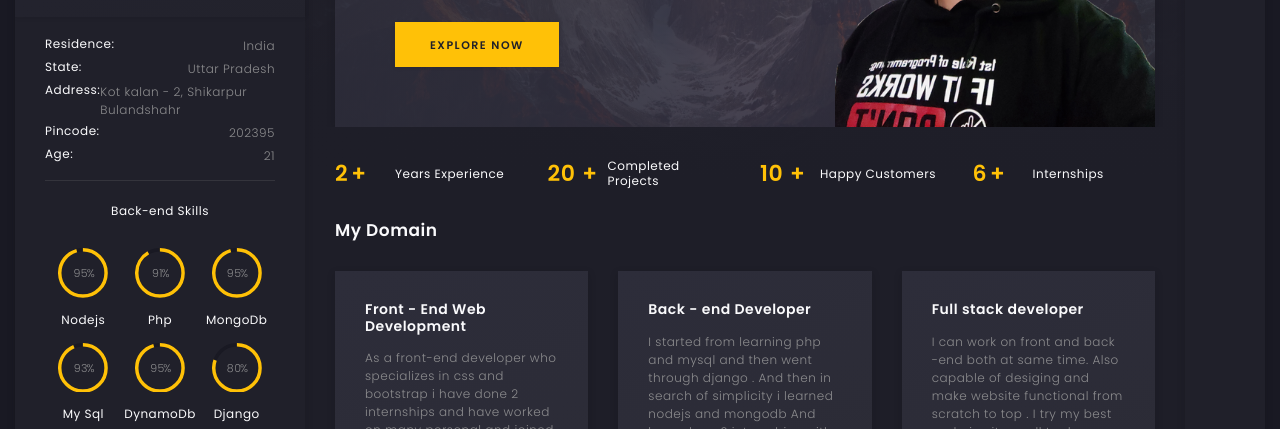
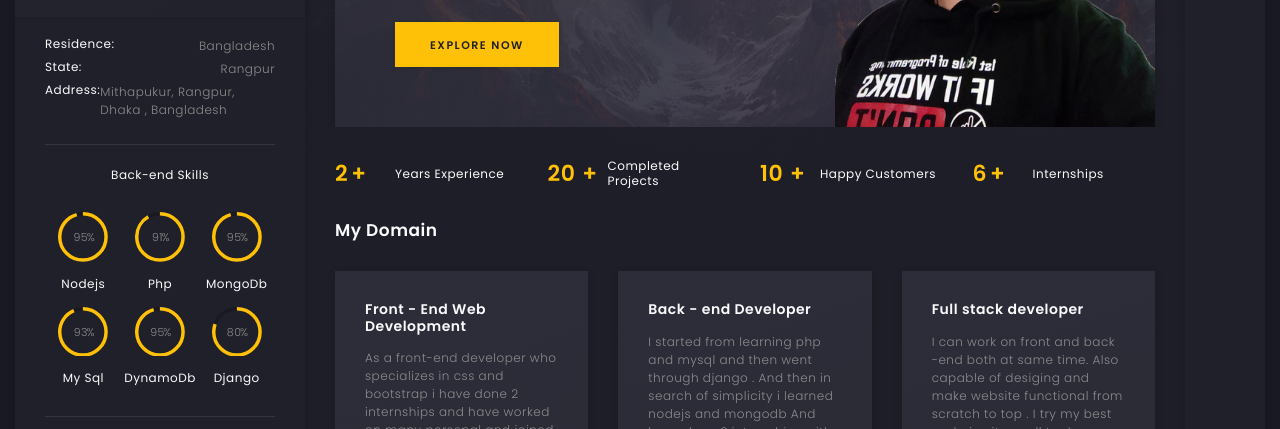
Before and after one commit to muthassimbilla/muthassimbilla.github.io, a plain HTML site: page index.html in a window 1280 px wide. Shown: the part 233-662 px from the top of the page. Drawn offline with nearby package versions, Linux system fonts and the light colour scheme; files whose address does not match are found by name.

Commit message:
Update index.html

```diff
--- a/index.html
+++ b/index.html
@@ -26,7 +26,7 @@
       crossorigin="anonymous"
     ></script>
 
-    <title>Piyush</title>
+    <title>Billa</title>
   </head>
 
   <body>
@@ -93,25 +93,21 @@
                     <!-- country -->
                     <li>
                       <h6>Residence:</h6>
-                      <span>India</span>
+                      <span>Bangladesh</span>
                     </li>
                     <!-- city -->
                     <li>
                       <h6>State:</h6>
-                      <span>Uttar Pradesh</span>
+                      <span>Rangpur</span>
                     </li>
                     <li>
                       <h6>Address:</h6>
-                      <span>Kot kalan - 2, Shikarpur Bulandshahr</span>
+                      <span>Mithapukur, Rangpur, Dhaka , Bangladesh</span>
                     </li>
                     <li>
-                      <h6>Pincode:</h6>
-                      <span>202395</span>
                     </li>
                     <!-- age -->
                     <li>
-                      <h6>Age:</h6>
-                      <span>21</span>
                     </li>
                   </ul>
                 </div>
```
